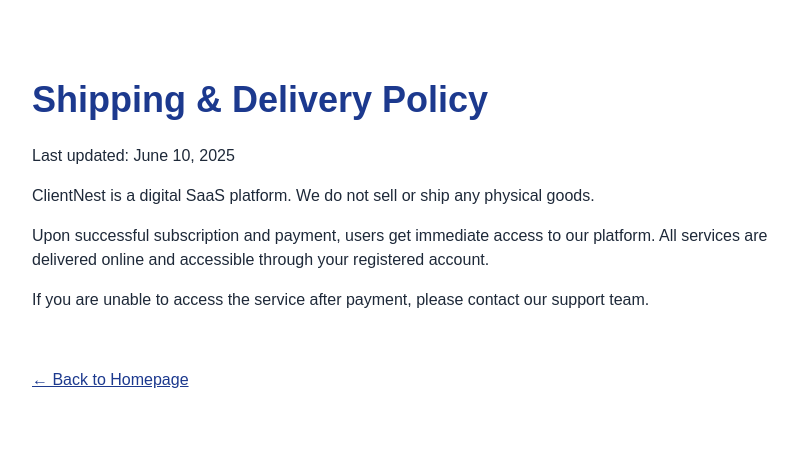
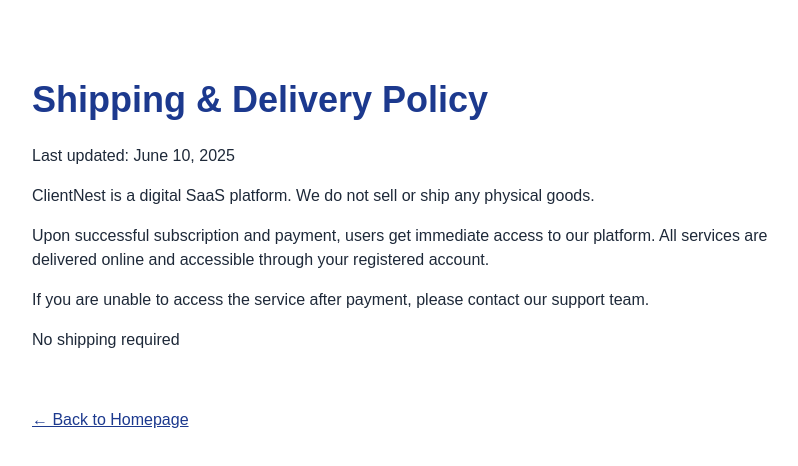
Before and after one commit to S-Somsekhar/clientnest-landing, a Next.js app: page /shipping-delivery in a window 1280 px wide. Shown: the top 466 px of the page, without its empty margins (224-1022 px from the left). Built offline with nearby package versions, Linux system fonts and the light colour scheme.

Commit message:
dumbass razorpay whining like a bitch

```diff
--- a/src/app/shipping-delivery/page.js
+++ b/src/app/shipping-delivery/page.js
@@ -22,6 +22,9 @@
         <p className="mb-4">
           If you are unable to access the service after payment, please contact our support team.
         </p>
+        <p className="mb-4">
+          No shipping required
+        </p>
 
         <Link href="/" className="inline-block mt-10 text-blue-900 font-medium underline">
           ← Back to Homepage
```
